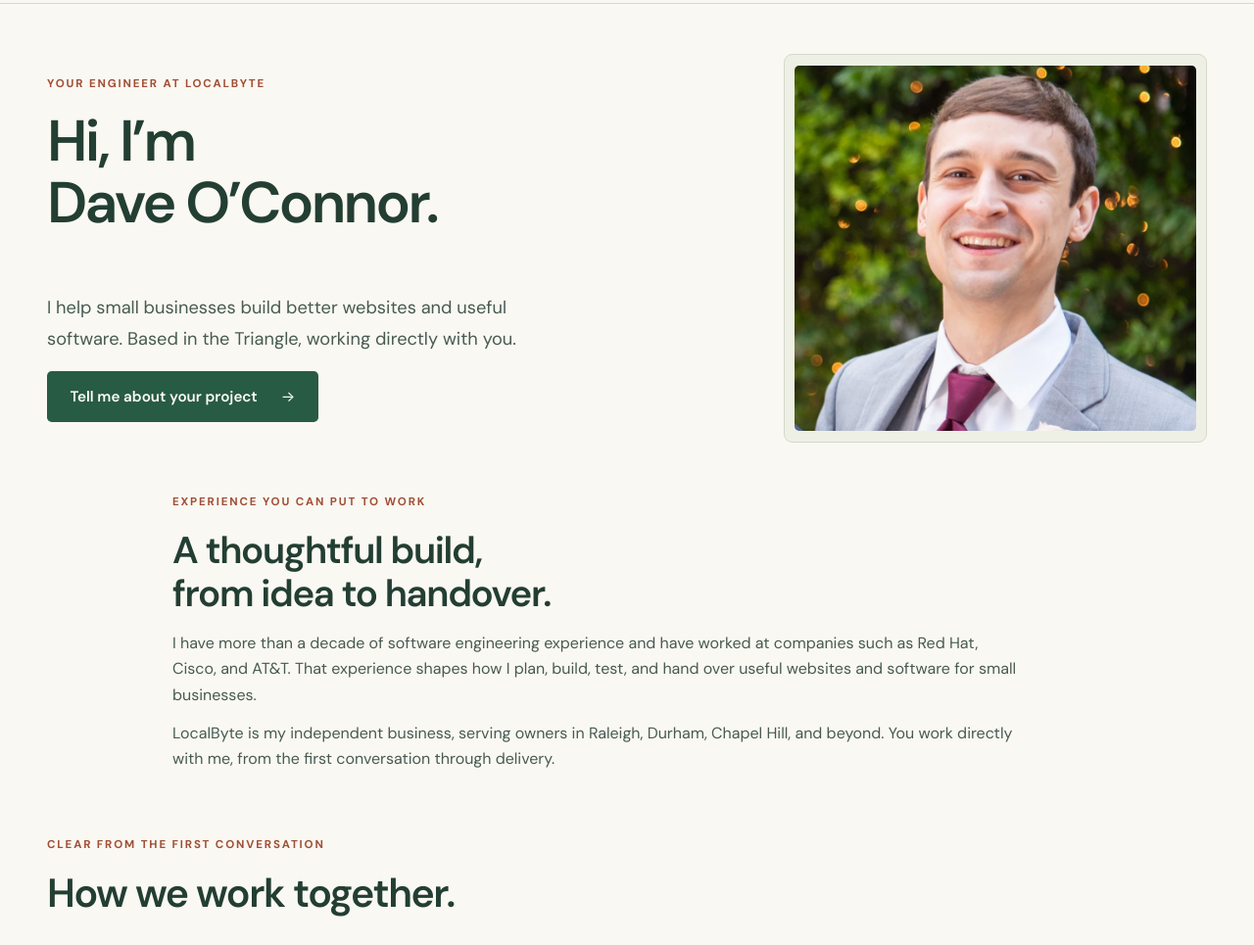
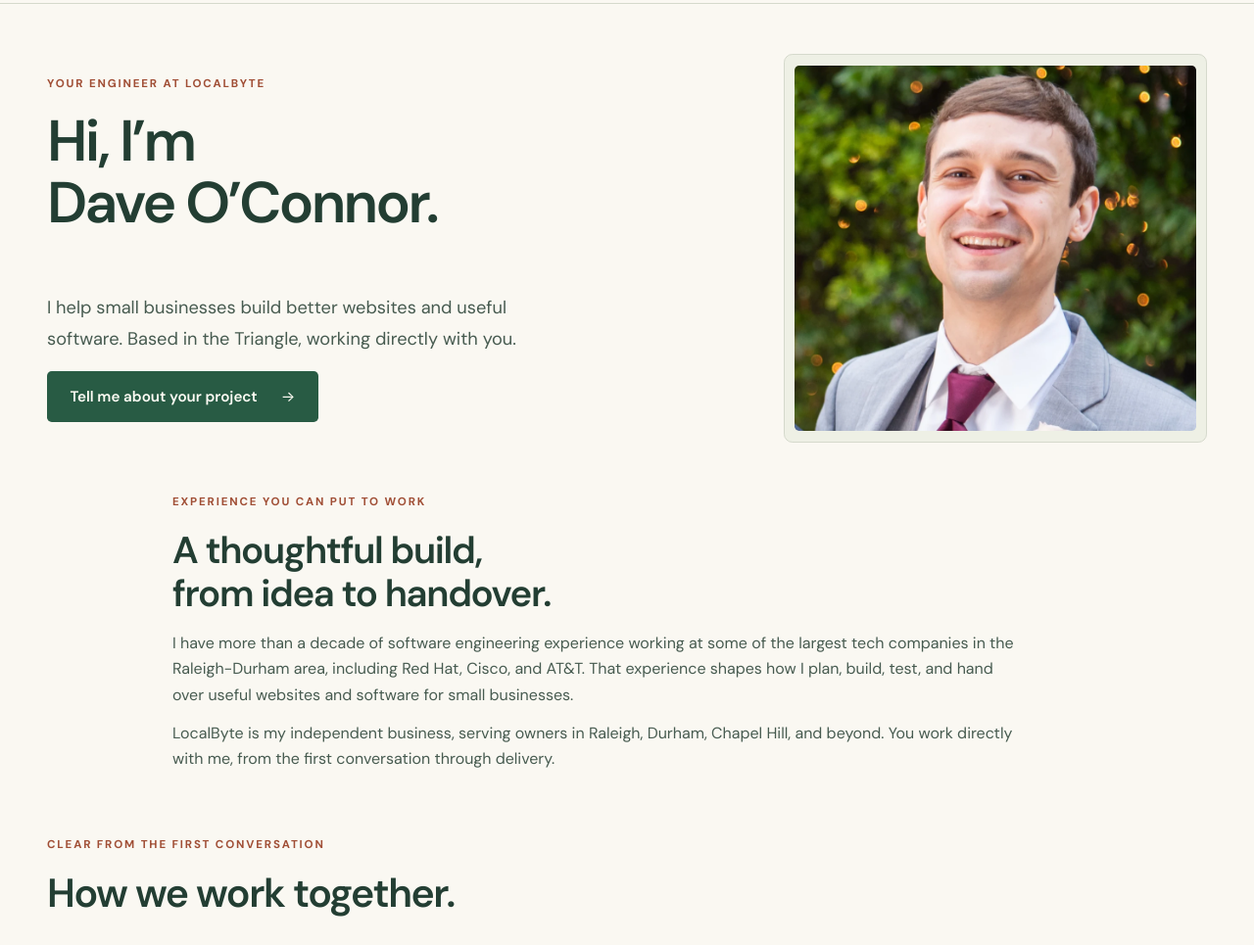
Before and after one commit to HammerMeetNail/localbyte, a website: page public/about.html in a window 1280 px wide. Shown: the part 85-1050 px from the top of the page at 98% size. Drawn offline with Linux system fonts and the light colour scheme.

Commit message:
Update the founder experience sentence
Use the requested Raleigh-Durham company experience wording on About. Verified the rendered text and wrapping at 320, 390, and 1440 pixels in both themes; all six checks passed. No behavior or styles changed.

```diff
--- a/public/about.html
+++ b/public/about.html
@@ -141,9 +141,10 @@
             <span class="eyebrow">Experience you can put to work</span>
             <h2 id="founder-heading">A thoughtful build, from idea to handover.</h2>
             <p>
-              I have more than a decade of software engineering experience and have worked at
-              companies such as Red Hat, Cisco, and AT&amp;T. That experience shapes how I plan,
-              build, test, and hand over useful websites and software for small businesses.
+              I have more than a decade of software engineering experience working at some of
+              the largest tech companies in the Raleigh-Durham area, including Red Hat, Cisco,
+              and AT&amp;T. That experience shapes how I plan, build, test, and hand over useful
+              websites and software for small businesses.
             </p>
             <p>
               LocalByte is my independent business, serving owners in Raleigh, Durham, Chapel
```
